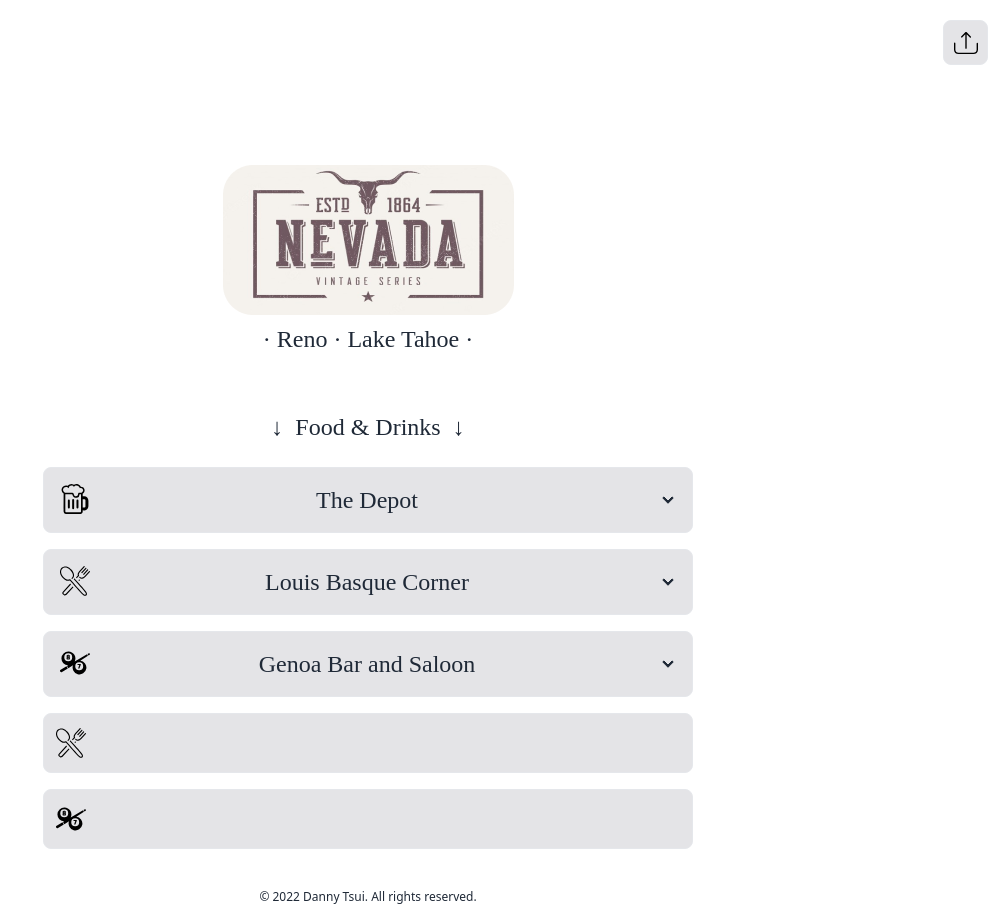
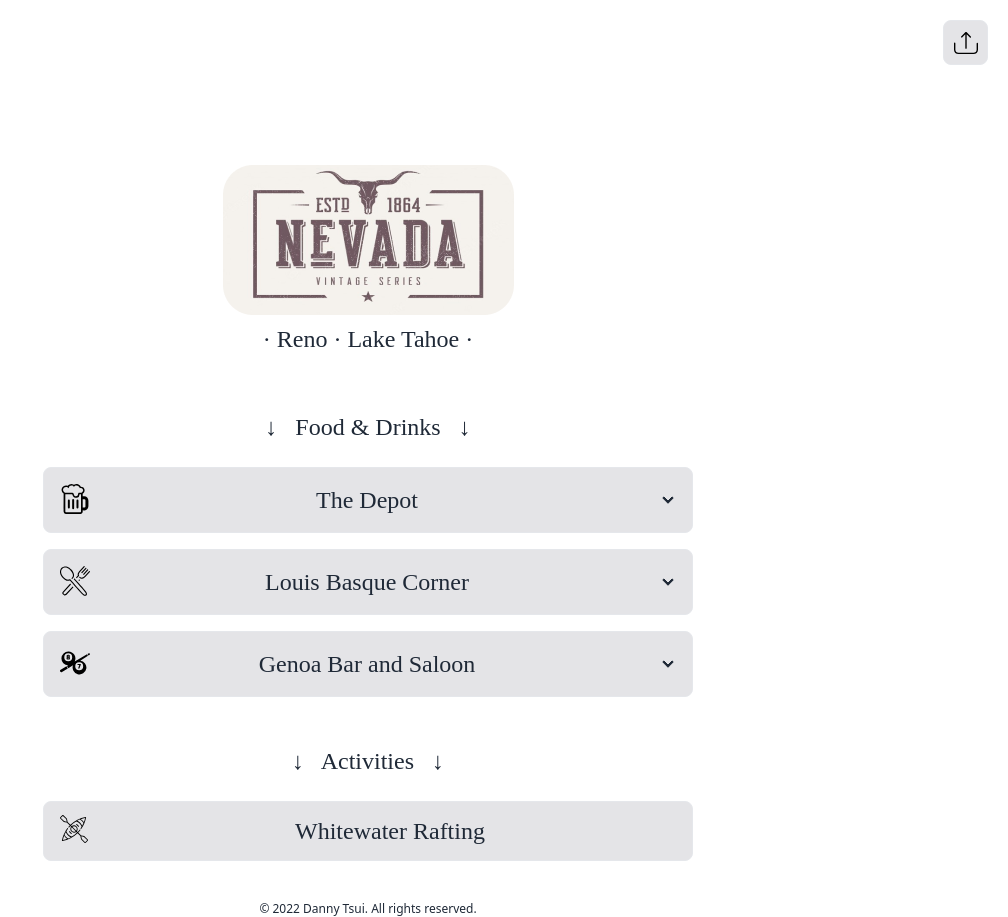
Before and after one commit to dannytszho/reno-guide, a Next.js app in the folder apps/web/: page / in a window 1280 px wide. Shown: the whole page, without its empty margins (272-1280 px from the left). Built offline with nearby package versions, Linux system fonts and the light colour scheme.

Commit message:
Add activities section and whitewater rafting

```diff
--- a/apps/web/graphql/resolvers.tsx
+++ b/apps/web/graphql/resolvers.ts
@@ -13,7 +13,7 @@ export const resolvers = {
       },
       {
         id: '2',
-        name: 'Galena Creek Trai',
+        name: 'Galena Creek Trail',
         length: '4.7 mi',
         elevation: '774 ft',
         duration: 'Est. 2h 9m',
--- a/apps/web/src/pages/index.tsx
+++ b/apps/web/src/pages/index.tsx
@@ -8,6 +8,7 @@ import DiningIcon from '../public/svg/DiningIcon'
 import PoolBallIcon from '../public/svg/PoolBallIcon'
 import type { NextPage } from 'next'
 import UploadIcon from '../public/svg/UploadIcon'
+import KayakIcon from '../public/svg/KayakIcon'
 import Details from 'ui/Details'
 import Depot from '../public/TheDepot.png'
 import Louis from '../public/Louis.png'
@@ -73,7 +74,7 @@ const Home: NextPage = () => {
       {/* Food and Drinks section */}
       <section className="grid gap-4 justify-center m-10 font-iceland">
         <p className="flex justify-center text-2xl m-2 whitespace-pre">
-          ↓{'  '}Food & Drinks{'  '}↓
+          ↓{'   '}Food & Drinks{'   '}↓
         </p>
 
         {detailsMap.map(place => (
@@ -96,16 +97,26 @@ const Home: NextPage = () => {
             </div>
           </CollapseButton>
         ))}
+      </section>
 
+      {/* Food and Drinks section */}
+      <section className="grid gap-4 justify-center m-10 font-iceland">
+        <p className="flex justify-center text-2xl m-2 whitespace-pre">
+          ↓{'   '}Activities{'   '}↓
+        </p>
         <LongButton>
-          <div className="p-3">
-            <DiningIcon />
-          </div>
-        </LongButton>
-        <LongButton>
-          <div className="p-3">
-            <PoolBallIcon />
-          </div>
+          <a
+            href="http://www.raftingreno.com/"
+            target="_blank"
+            rel="noreferrer"
+          >
+            <div className="flex">
+              <div className="pl-4">
+                <KayakIcon />
+              </div>
+              <h2 className="text-2xl mx-auto">Whitewater Rafting</h2>
+            </div>
+          </a>
         </LongButton>
       </section>
       {/* Footer section */}
--- /dev/null
+++ b/apps/web/src/public/svg/KayakIcon.tsx
@@ -0,0 +1,89 @@
+const KayakIcon = () => {
+  return (
+    <svg
+      version="1.1"
+      id="Layer_1"
+      xmlns="http://www.w3.org/2000/svg"
+      xmlnsXlink="http://www.w3.org/1999/xlink"
+      width="28px"
+      height="28px"
+      viewBox="0 0 511.999 511.999"
+    >
+      <g>
+        <g>
+          <path
+            d="M345.473,202.423l-35.939-35.939c-3.101-3.099-8.13-3.099-11.23,0.001c-3.101,3.102-3.101,8.13,0,11.231l35.939,35.939
+			c3.23,3.229,8.684,3.013,11.653-0.456C348.557,210.09,348.365,205.314,345.473,202.423z"
+          />
+        </g>
+      </g>
+      <g>
+        <g>
+          <path
+            d="M213.695,334.202l-35.939-35.939c-3.101-3.1-8.13-3.1-11.23,0c-3.101,3.103-3.101,8.13,0,11.231l35.939,35.939
+			c1.55,1.55,3.583,2.326,5.615,2.326C215.025,347.76,218.587,339.095,213.695,334.202z"
+          />
+        </g>
+      </g>
+      <g>
+        <g>
+          <path
+            d="M507.199,448.083L447.3,388.184c-1.018-1.018-2.294-1.74-3.689-2.089l-47.918-11.98c-2.988-0.745-5.8,0.348-7.916,2.464
+			l-54.736-54.736c13.609-14.008,26.523-28.794,38.459-44.047c2.703-3.454,2.094-8.446-1.36-11.148
+			c-3.455-2.705-8.446-2.093-11.148,1.36c-11.542,14.748-24.027,29.051-37.182,42.604l-13.024-13.024
+			c20.823-26.368,19.087-64.844-5.241-89.172c-12.7-12.699-29.585-19.694-47.544-19.694c-15.302,0-29.813,5.093-41.631,14.449
+			l-13.013-13.013c28.952-28.111,60.693-52.567,94.661-73.084c23.409,6.727,44.855,19.354,62.185,36.686
+			c17.336,17.335,29.966,38.789,36.692,62.209c-5.533,9.145-11.357,18.151-17.479,27.007c-2.524,3.651-1.439,8.951,2.359,11.267
+			c3.522,2.148,8.352,1.169,10.706-2.236c43.323-62.677,72.398-132.552,86.419-207.681c1.008-5.395-3.872-10.264-9.264-9.264
+			c-104.992,19.593-200.768,69.29-277.509,143.869l-54.674-54.674c2.116-2.116,3.211-4.929,2.463-7.916L125.937,68.42
+			c-0.349-1.396-1.07-2.67-2.089-3.689L63.949,4.831c-6.399-6.399-16.812-6.399-23.21,0L4.799,40.771
+			c-6.399,6.4-6.399,16.812,0,23.211l59.899,59.898c1.018,1.018,2.294,1.74,3.689,2.089l47.918,11.98
+			c2.99,0.747,5.801-0.348,7.916-2.464l54.679,54.679c-8.419,8.669-16.603,17.634-24.37,26.765
+			c-2.803,3.296-2.393,8.392,0.904,11.194c3.296,2.804,8.391,2.393,11.194-0.904c7.493-8.809,15.383-17.459,23.503-25.826
+			l13.019,13.019c-20.755,26.365-18.998,64.787,5.305,89.089c12.7,12.699,29.585,19.694,47.544,19.694
+			c15.267,0,29.746-5.07,41.548-14.386l13.022,13.022c-28.93,28.08-60.649,52.51-94.589,73.012
+			c-23.408-6.727-44.854-19.354-62.183-36.686c-17.313-17.313-29.933-38.734-36.667-62.118c9.085-15.092,18.918-29.721,29.48-43.787
+			c2.597-3.459,1.879-8.522-1.582-11.119c-3.46-2.597-8.521-1.876-11.119,1.583c-11.403,15.187-21.982,31.01-31.713,47.353
+			c-0.166,0.222-0.337,0.443-0.481,0.686c-13.35,22.442-25.18,46.122-35.158,70.381c-0.144,0.35-0.253,0.709-0.345,1.07
+			c-13.901,33.96-24.385,69.331-31.113,105.384c-1.008,5.397,3.872,10.265,9.264,9.264
+			c104.958-19.588,200.708-69.258,277.436-143.796l54.747,54.747c-2.116,2.116-3.211,4.929-2.463,7.916l11.979,47.919
+			c0.349,1.396,1.07,2.67,2.089,3.689l59.899,59.898c6.316,6.316,16.894,6.316,23.21,0l35.939-35.939
+			C513.599,464.895,513.599,454.483,507.199,448.083z M458.998,52.963c-5.57,26.598-13.116,52.489-22.581,77.588
+			c-7.432-10.667-15.81-20.708-25.055-29.953c-9.23-9.23-19.255-17.595-29.901-25.018C406.555,66.112,432.453,58.53,458.998,52.963z
+			 M363.521,82.746c13.219,8.224,25.52,17.993,36.609,29.084c11.088,11.087,20.859,23.388,29.082,36.607
+			c-7.051,16.775-15.009,33.244-23.759,49.175c-8.028-20.554-20.284-39.349-36.022-55.086
+			c-15.737-15.738-34.532-27.994-55.085-36.021C330.277,97.755,346.746,89.798,363.521,82.746z M115.796,121.452l-41.423-10.358
+			L16.029,52.75c-0.038-0.038-0.155-0.155-0.155-0.375c0-0.219,0.116-0.335,0.155-0.374l35.939-35.938
+			c0.038-0.038,0.155-0.155,0.375-0.155c0.22,0,0.336,0.116,0.375,0.155l58.344,58.343l10.356,41.423L115.796,121.452z
+			 M255.999,307.314c-13.718,0-26.614-5.342-36.314-15.042c-18.1-18.1-19.835-46.461-5.21-66.532l71.745,71.745
+			C277.494,303.864,267.014,307.314,255.999,307.314z M297.463,286.264l-71.77-71.77c8.743-6.418,19.258-9.89,30.307-9.89
+			c13.718,0,26.614,5.342,36.314,15.042C310.439,237.772,312.154,266.189,297.463,286.264z M53.005,458.956
+			c5.542-26.343,13.152-52.257,22.677-77.446c7.408,10.614,15.751,20.608,24.954,29.811c9.23,9.23,19.253,17.594,29.9,25.018
+			C105.444,445.807,79.548,453.389,53.005,458.956z M148.477,429.174c-13.219-8.224-25.52-17.993-36.609-29.084
+			c-11.066-11.065-20.818-23.34-29.031-36.529c7.061-16.791,14.996-33.207,23.745-49.166c8.027,20.52,20.27,39.284,35.985,54.998
+			c15.738,15.737,34.532,27.994,55.085,36.021C181.722,414.164,165.253,422.121,148.477,429.174z M495.969,460.062l-35.939,35.939
+			c-0.038,0.038-0.155,0.155-0.375,0.155c-0.22,0-0.336-0.116-0.375-0.155l-58.344-58.343l-10.356-41.423l5.622-5.623l41.422,10.357
+			l58.344,58.344c0.038,0.038,0.155,0.155,0.155,0.375C496.124,459.908,496.007,460.024,495.969,460.062z"
+          />
+        </g>
+      </g>
+      <g></g>
+      <g></g>
+      <g></g>
+      <g></g>
+      <g></g>
+      <g></g>
+      <g></g>
+      <g></g>
+      <g></g>
+      <g></g>
+      <g></g>
+      <g></g>
+      <g></g>
+      <g></g>
+      <g></g>
+    </svg>
+  )
+}
+
+export default KayakIcon
```
Also changed, not shown: apps/web/data/trails.ts (renamed from apps/web/data/trails.tsx), apps/web/graphql/schema.ts (renamed from apps/web/graphql/schema.tsx).
